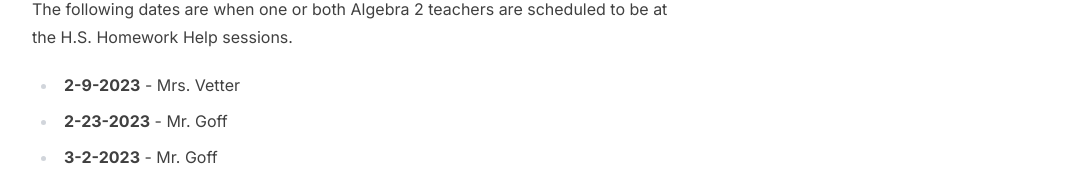
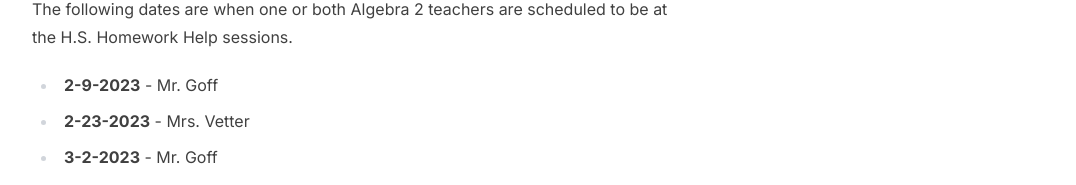
Before and after one commit to jlgoff3/algebra2-website, a Next.js app: page /tutoring in a window 1280 px wide. Shown: the part 195-380 px from the top of the page, without its empty margins (96-1172 px from the left). Built offline with nearby package versions, Linux system fonts and the light colour scheme.

Commit message:
update tutoring dates

```diff
--- a/pages/tutoring.tsx
+++ b/pages/tutoring.tsx
@@ -1,6 +1,6 @@
 const dates = [
-  { date: '2-9-2023', text: 'Mrs. Vetter' },
-  { date: '2-23-2023', text: 'Mr. Goff' },
+  { date: '2-9-2023', text: 'Mr. Goff' },
+  { date: '2-23-2023', text: 'Mrs. Vetter' },
   { date: '3-2-2023', text: 'Mr. Goff' },
   { date: '3-9-2023', text: 'Mrs. Vetter' },
   { date: '5-4-2023', text: 'Mr. Goff' },
```
